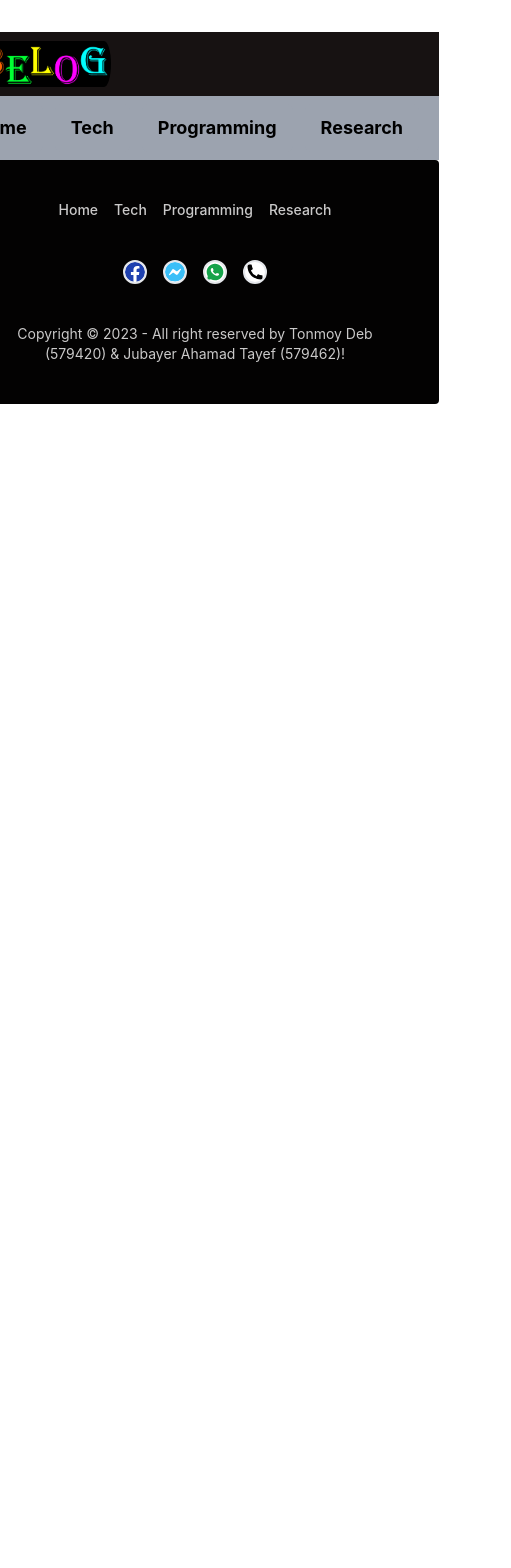
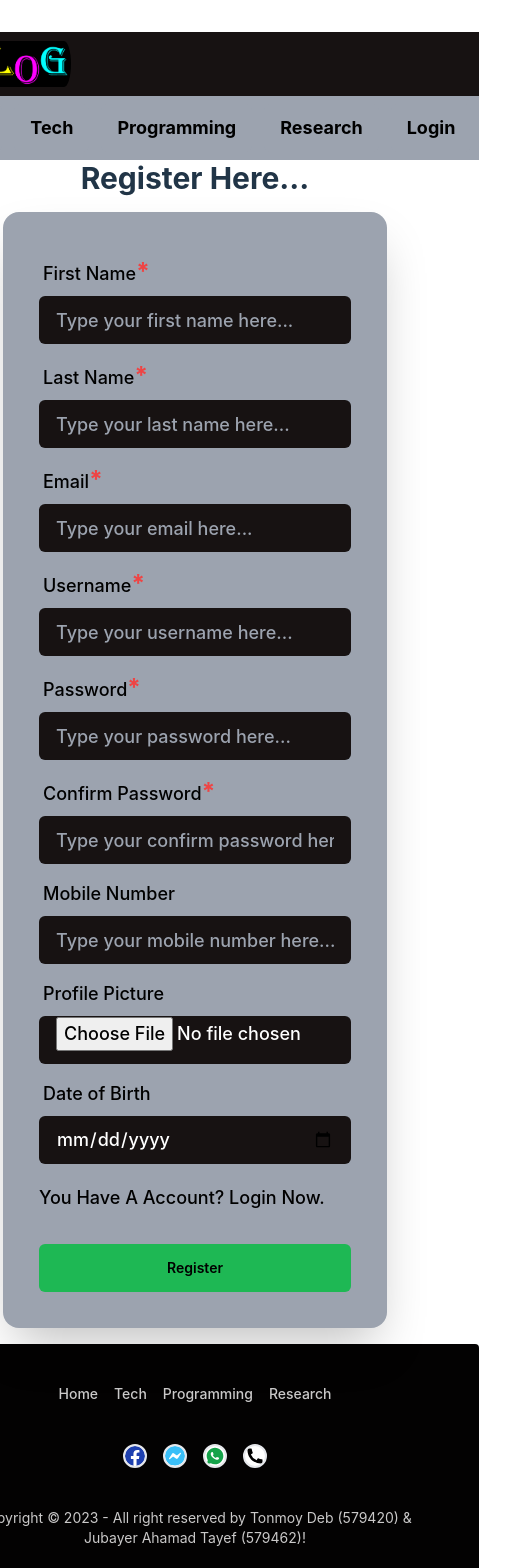
Before and after one commit to tonmoydeb404/belogFrontend, a React (Vite) app: page /register in a window 390 px wide. Shown: the top 1568 px of the page, 511 px wide, since content can reach past the window. Before the commit the page ends 844 px from the top, so only its background shows below. Built offline with nearby package versions, Linux system fonts and the light colour scheme.

Commit message:
Complete Login & Register Page and Create Other Pages, Also Modify Needed Code

```diff
--- a/src/App.jsx
+++ b/src/App.jsx
@@ -4,6 +4,12 @@ import { Navbar } from "./components/shared/Navbar";
 import { Route, Routes } from "react-router-dom";
 import { Home } from "./pages/Home";
 import { Footer } from "./components/shared/Footer";
+import { Login } from "./pages/Login";
+import { Register } from "./pages/Register";
+import { Tech } from "./pages/Tech";
+import { Programming } from "./pages/Programming";
+import { Research } from "./pages/Research";
+import { BlogDetails } from "./pages/BlogDetails";
 
 function App() {
   const [count, setCount] = useState(0);
@@ -13,6 +19,12 @@ function App() {
       <Navbar />
       <Routes>
         <Route path="/" element={<Home />} />
+        <Route path="/tech" element={<Tech />} />
+        <Route path="/programming" element={<Programming />} />
+        <Route path="/research" element={<Research />} />
+        <Route path="/login" element={<Login />} />
+        <Route path="/register" element={<Register />} />
+        <Route path="/blog-details" element={<BlogDetails />} />
       </Routes>
       <Footer />
     </>
--- a/src/components/shared/Navbar.jsx
+++ b/src/components/shared/Navbar.jsx
@@ -16,8 +16,13 @@ export const Navbar = () => {
             <dialog id="my_modal_1" className="modal">
               <div className="modal-box">
                 <h3 className="font-bold text-lg">Hello!</h3>
-                <p className="py-4">Welcome to belog! It's a blog website. So, enjoy our website. All the best. <br></br>
-                 <span className="text-orange-400"> Press ESC key or click the button below to close!</span>
+                <p className="py-4">
+                  Welcome to belog! It's a blog website. So, enjoy our website.
+                  All the best. <br></br>
+                  <span className="text-orange-400">
+                    {" "}
+                    Press ESC key or click the button below to close!
+                  </span>
                 </p>
                 <div className="modal-action">
                   <form method="dialog">
@@ -29,14 +34,50 @@ export const Navbar = () => {
             </dialog>
           </div>
         </div>
-        <div className="navbar bg-gray-400">
-          <div className="navbar-start" style={{listStyle:'none'}}>
-          <li><NavLink to="/" className="me-3 bg-gray-400 btn rounded-md border-none text-md text-black capitalize font-bold text-lg">Home</NavLink></li>
-          <li><NavLink to="/tech" className="me-3 bg-gray-400 btn rounded-md border-none text-md text-black capitalize font-bold text-lg">Tech</NavLink></li>
-          <li><NavLink to="/programming" className="me-3 bg-gray-400 btn rounded-md border-none text-md text-black capitalize font-bold text-lg">Programming</NavLink></li>
-          <li><NavLink to="/research" className="me-3 bg-gray-400 btn rounded-md border-none text-md text-black capitalize font-bold text-lg">Research</NavLink></li>
+        <div className="navbar bg-gray-400 justify-between">
+          <div className="navbar-start" style={{ listStyle: "none" }}>
+            <li>
+              <NavLink
+                to="/"
+                className="me-3 bg-gray-400 btn rounded-md border-none text-md text-black capitalize font-bold text-lg"
+              >
+                Home
+              </NavLink>
+            </li>
+            <li>
+              <NavLink
+                to="/tech"
+                className="me-3 bg-gray-400 btn rounded-md border-none text-md text-black capitalize font-bold text-lg"
+              >
+                Tech
+              </NavLink>
+            </li>
+            <li>
+              <NavLink
+                to="/programming"
+                className="me-3 bg-gray-400 btn rounded-md border-none text-md text-black capitalize font-bold text-lg"
+              >
+                Programming
+              </NavLink>
+            </li>
+            <li>
+              <NavLink
+                to="/research"
+                className="me-3 bg-gray-400 btn rounded-md border-none text-md text-black capitalize font-bold text-lg"
+              >
+                Research
+              </NavLink>
+            </li>
+          </div>
 
-          </div>
+          <li>
+            <NavLink
+              to="/login"
+              className="swap-on bg-gray-400 btn rounded-md border-none text-md text-black capitalize font-bold text-lg"
+            >
+              Login
+            </NavLink>
+          </li>
         </div>
       </div>
     </>
--- /dev/null
+++ b/src/pages/BlogDetails.jsx
@@ -0,0 +1,7 @@
+import React from 'react'
+
+export const BlogDetails = () => {
+  return (
+    <div>BlogDetails</div>
+  )
+}
--- /dev/null
+++ b/src/pages/Login.jsx
@@ -0,0 +1,61 @@
+import React from "react";
+
+export const Login = () => {
+  return (
+    <>
+      <h2 className="text-center text-3xl font-bold">Login Here...</h2>
+      <div className="hero-content flex-col lg:flex-row-reverse text-black">
+        <div className="card flex-shrink-0 w-full max-w-sm shadow-2xl bg-gray-400">
+          <form className="card-body p-1">
+            <div className="form-control">
+              <label className="label">
+                <span className="label-text text-lg font-medium text-black">
+                  Email
+                  <span className="text-red-500 text-2xl font-bold">*</span>
+                </span>
+              </label>
+              <input
+                type="email"
+                placeholder="email"
+                className="input rounded-md  text-lg font-medium text-white"
+                required
+              />
+            </div>
+            <div className="form-control">
+              <label className="label">
+                <span className="label-text  text-lg font-medium text-black">
+                  Password
+                  <span className="text-red-500 text-2xl font-bold">*</span>
+                </span>
+              </label>
+              <input
+                type="password"
+                placeholder="password"
+                className="input rounded-md  text-lg font-medium text-white"
+                required
+              />
+
+              <a
+                href="/forget-password"
+                className="label-text-alt mt-3 link link-hover  text-lg font-medium text-black"
+              >
+                Forgot password?
+              </a>
+              <a
+                href="/register"
+                className="label-text-alt mt-3 link link-hover  text-lg font-medium text-black"
+              >
+                Don't Have Account? Register Now.
+              </a>
+            </div>
+            <div className="form-control mt-6">
+              <button className="capitalize btn btn-md bg-primary text-black border-none hover:text-primary rounded-md">
+                Login
+              </button>
+            </div>
+          </form>
+        </div>
+      </div>
+    </>
+  );
+};
--- /dev/null
+++ b/src/pages/Programming.jsx
@@ -0,0 +1,7 @@
+import React from 'react'
+
+export const Programming = () => {
+  return (
+    <div>Programming</div>
+  )
+}
--- /dev/null
+++ b/src/pages/Register.jsx
@@ -0,0 +1,153 @@
+import React from "react";
+
+export const Register = () => {
+  return (
+    <>
+      <h2 className="text-center text-3xl font-bold">Register Here...</h2>
+      <div className="hero-content flex-col lg:flex-row-reverse text-black">
+        <div className="card flex-shrink-0 w-full max-w-sm shadow-2xl bg-gray-400">
+          <form className="card-body p-1">
+            {/* Require start */}
+
+            <div className="form-control">
+              <label className="label">
+                <span className="label-text text-lg font-medium text-black">
+                  First Name
+                  <span className="text-red-500 text-2xl font-bold">*</span>
+                </span>
+              </label>
+              <input
+                type="text"
+                placeholder="Type your first name here..."
+                className="input rounded-md  text-lg font-medium text-white"
+                required
+              />
+            </div>
+            <div className="form-control">
+              <label className="label">
+                <span className="label-text text-lg font-medium text-black">
+                  Last Name
+                  <span className="text-red-500 text-2xl font-bold">*</span>
+                </span>
+              </label>
+              <input
+                type="text"
+                placeholder="Type your last name here..."
+                className="input rounded-md  text-lg font-medium text-white"
+                required
+              />
+            </div>
+
+            <div className="form-control">
+              <label className="label">
+                <span className="label-text text-lg font-medium text-black">
+                  Email
+                  <span className="text-red-500 text-2xl font-bold">*</span>
+                </span>
+              </label>
+              <input
+                type="email"
+                placeholder="Type your email here..."
+                className="input rounded-md  text-lg font-medium text-white"
+                required
+              />
+            </div>
+            <div className="form-control">
+              <label className="label">
+                <span className="label-text text-lg font-medium text-black">
+                  Username
+                  <span className="text-red-500 text-2xl font-bold">*</span>
+                </span>
+              </label>
+              <input
+                type="text"
+                placeholder="Type your username here..."
+                className="input rounded-md  text-lg font-medium text-white"
+                required
+              />
+            </div>
+            <div className="form-control">
+              <label className="label">
+                <span className="label-text text-lg font-medium text-black">
+                  Password
+                  <span className="text-red-500 text-2xl font-bold">*</span>
+                </span>
+              </label>
+              <input
+                type="password"
+                placeholder="Type your password here..."
+                className="input rounded-md  text-lg font-medium text-white"
+                required
+              />
+            </div>
+            <div className="form-control">
+              <label className="label">
+                <span className="label-text  text-lg font-medium text-black">
+                  Confirm Password
+                  <span className="text-red-500 text-2xl font-bold">*</span>
+                </span>
+              </label>
+              <input
+                type="password"
+                placeholder="Type your confirm password here..."
+                className="input rounded-md  text-lg font-medium text-white"
+                required
+              />
+            </div>
+            {/* Require end */}
+            {/* Optional start */}
+
+            <div className="form-control">
+              <label className="label">
+                <span className="label-text text-lg font-medium text-black">
+                  Mobile Number
+                </span>
+              </label>
+              <input
+                type="text"
+                placeholder="Type your mobile number here..."
+                className="input rounded-md  text-lg font-medium text-white"
+              />
+            </div>
+            <div className="form-control">
+              <label className="label">
+                <span className="label-text text-lg font-medium text-black">
+                  Profile Picture
+                </span>
+              </label>
+              <input
+                type="file"
+                placeholder="Select your profile picture here..."
+                className="input rounded-md  text-lg font-medium text-white"
+              />
+            </div>
+            <div className="form-control">
+              <label className="label">
+                <span className="label-text text-lg font-medium text-black">
+                  Date of Birth
+                </span>
+              </label>
+              <input
+                type="date"
+                placeholder="Select or type your date of birth here..."
+                className="input rounded-md  text-lg font-medium text-white"
+              />
+            </div>
+            {/* Optional end */}
+            <a
+              href="/login"
+              className="label-text-alt mt-3 link link-hover  text-lg font-medium text-black"
+            >
+              You Have A Account? Login Now.
+            </a>
+            <div className="form-control mt-6">
+              <button className="capitalize btn btn-md bg-primary text-black border-none hover:text-primary rounded-md">
+                Register
+              </button>
+            </div>
+          </form>
+        </div>
+      </div>
+    </>
+  );
+};
--- /dev/null
+++ b/src/pages/Research.jsx
@@ -0,0 +1,7 @@
+import React from 'react'
+
+export const Research = () => {
+  return (
+    <div>Research</div>
+  )
+}
--- /dev/null
+++ b/src/pages/Tech.jsx
@@ -0,0 +1,7 @@
+import React from 'react'
+
+export const Tech = () => {
+  return (
+    <div>Tech</div>
+  )
+}
```
